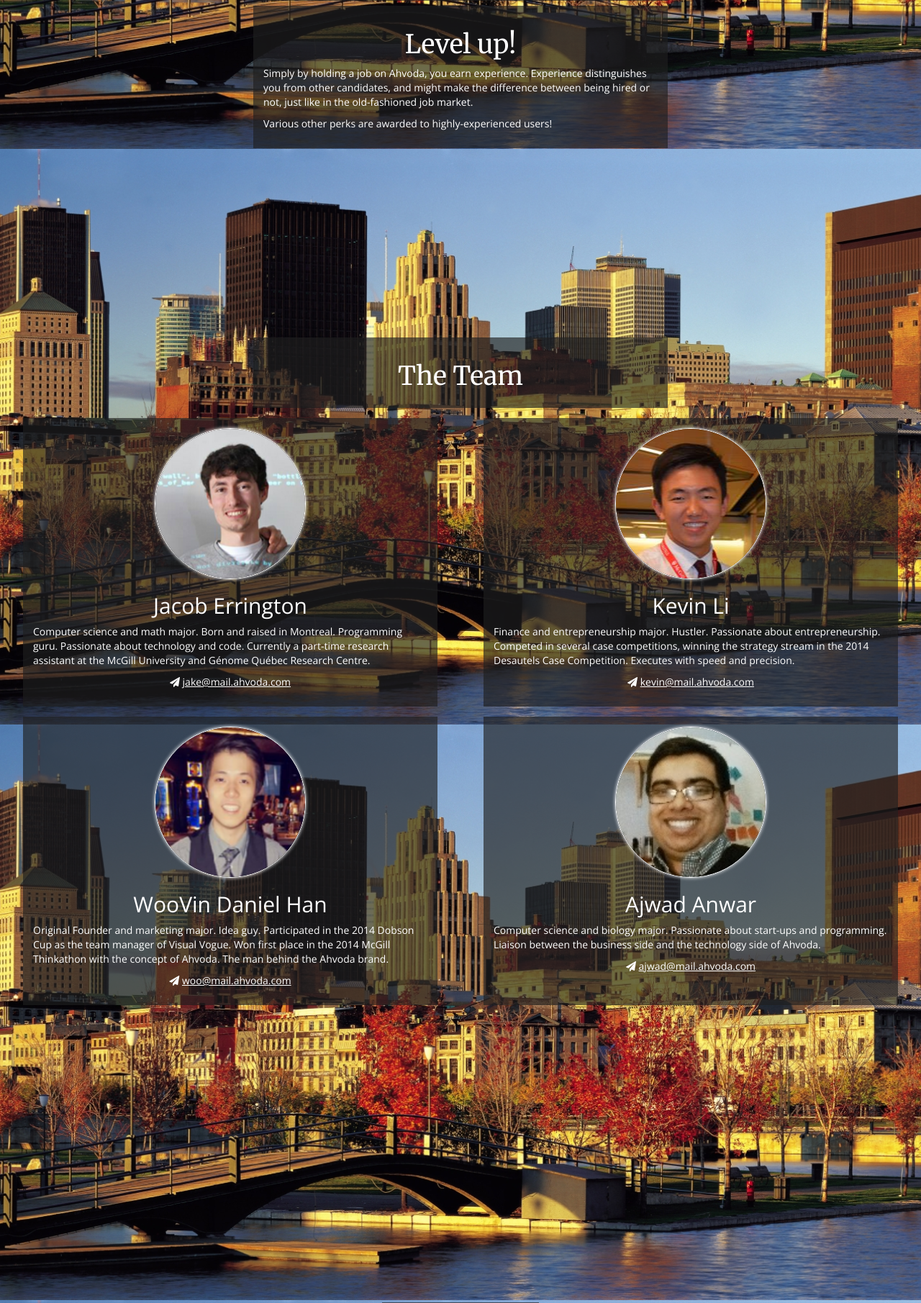
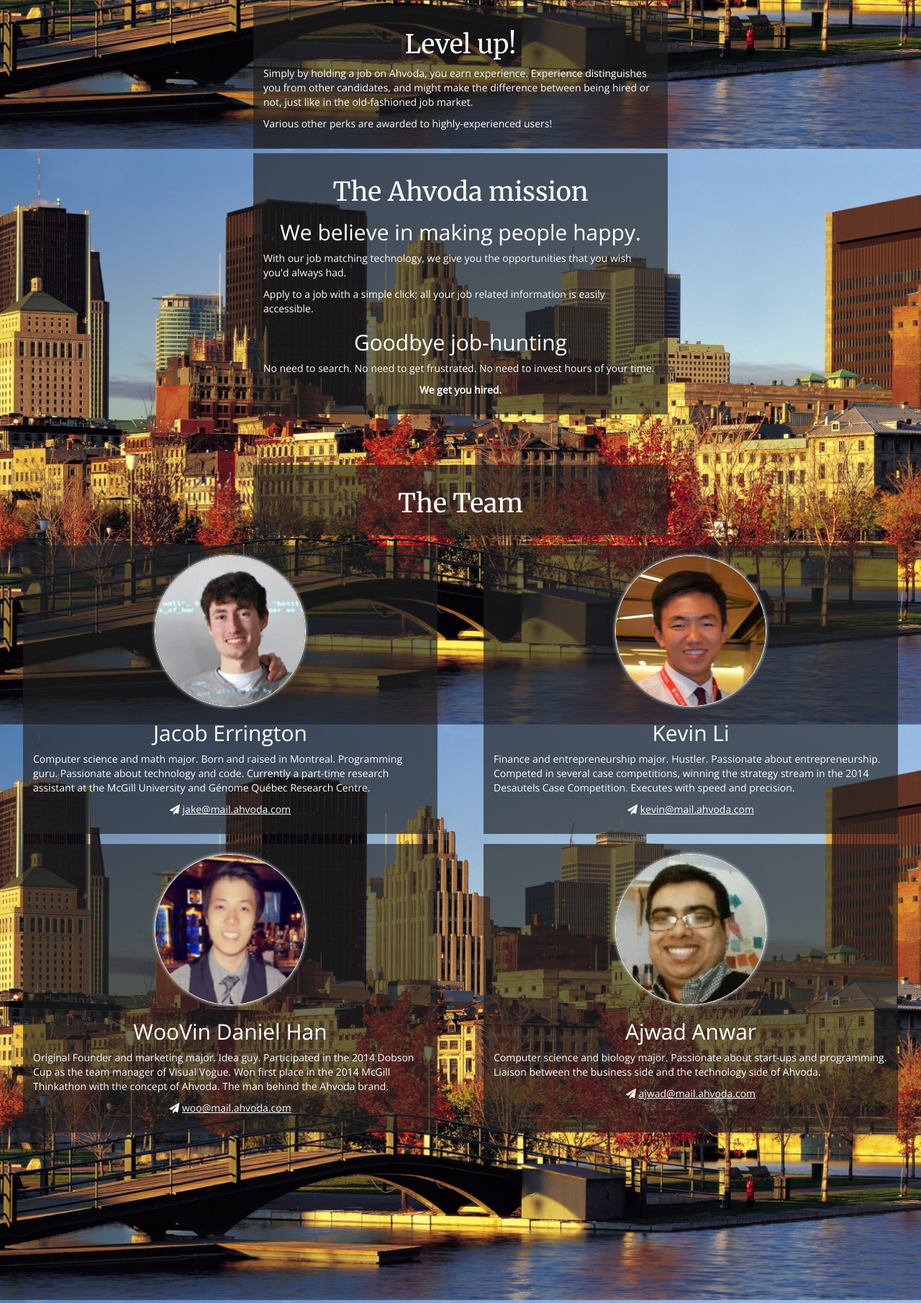
Before and after one commit to tsani/ahvoda, a Flask app: page / in a window 1280 px wide. Shown: the part 1393-3204 px from the top of the page at 72% size. Run offline with Flask 2, Linux system fonts and the light colour scheme; some libraries are stand-ins or nearby versions.

Commit message:
add section about the ahvoda mission

```diff
--- a/app/templates/landing-page.html
+++ b/app/templates/landing-page.html
@@ -105,6 +105,26 @@
         Various other perks are awarded to highly-experienced users!
         </p>
     </div>
+    <div class="contents">
+        <h1>The Ahvoda mission</h1>
+        <h2>We believe in making people happy.</h2>
+        <p class='description'>
+        With our job matching technology, we give you the opportunities that
+        you wish you'd always had.
+        </p>
+        <p class='description'>
+        Apply to a job with a simple click; all your job related information is
+        easily accessible.
+        </p>
+        <h2>Goodbye job-hunting</h2>
+        <p class='description'>
+        No need to search. No need to get frustrated. No need to invest hours
+        of your time.
+        </p>
+        <p>
+        <strong>We get you hired.</strong>
+        </p>
+    </div>
 </section>
 <section id="team">
     <div class="contents">
```
